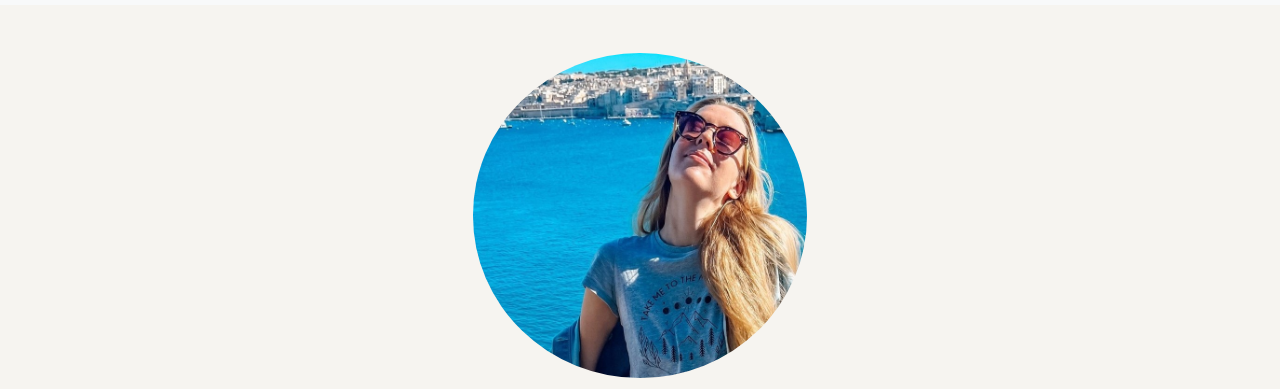
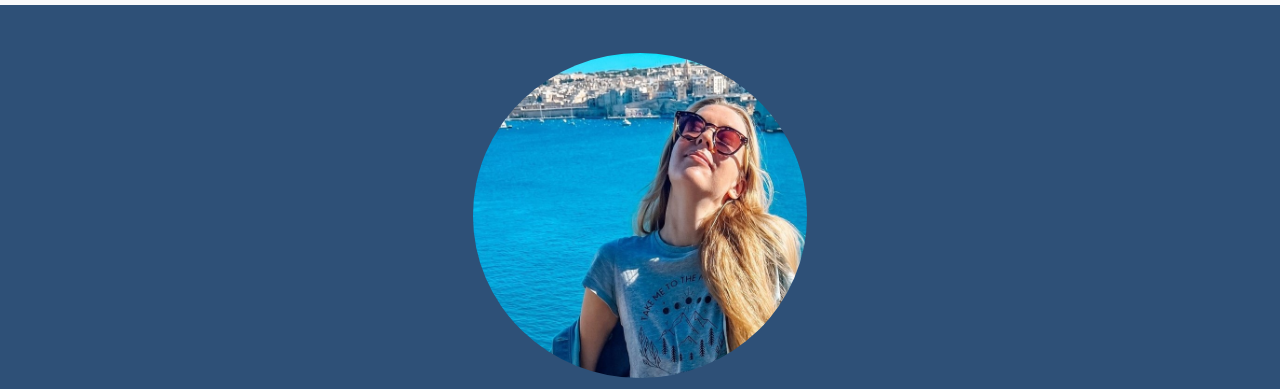
Before and after one commit to MargoTech/my-html-project, a plain HTML site: page index.html in a window 1280 px wide. Shown: the part 91-480 px from the top of the page. Drawn offline with nearby package versions, Linux system fonts and the light colour scheme.

Commit message:
changing css

```diff
--- a/styles.css
+++ b/styles.css
@@ -6,7 +6,7 @@
 }
 
 body {
-  background-color: var(--color4);
+  background-color: #2e5077;
   color: var(--color1);
   font-family: "DM Serif Text", serif;
 }
```
